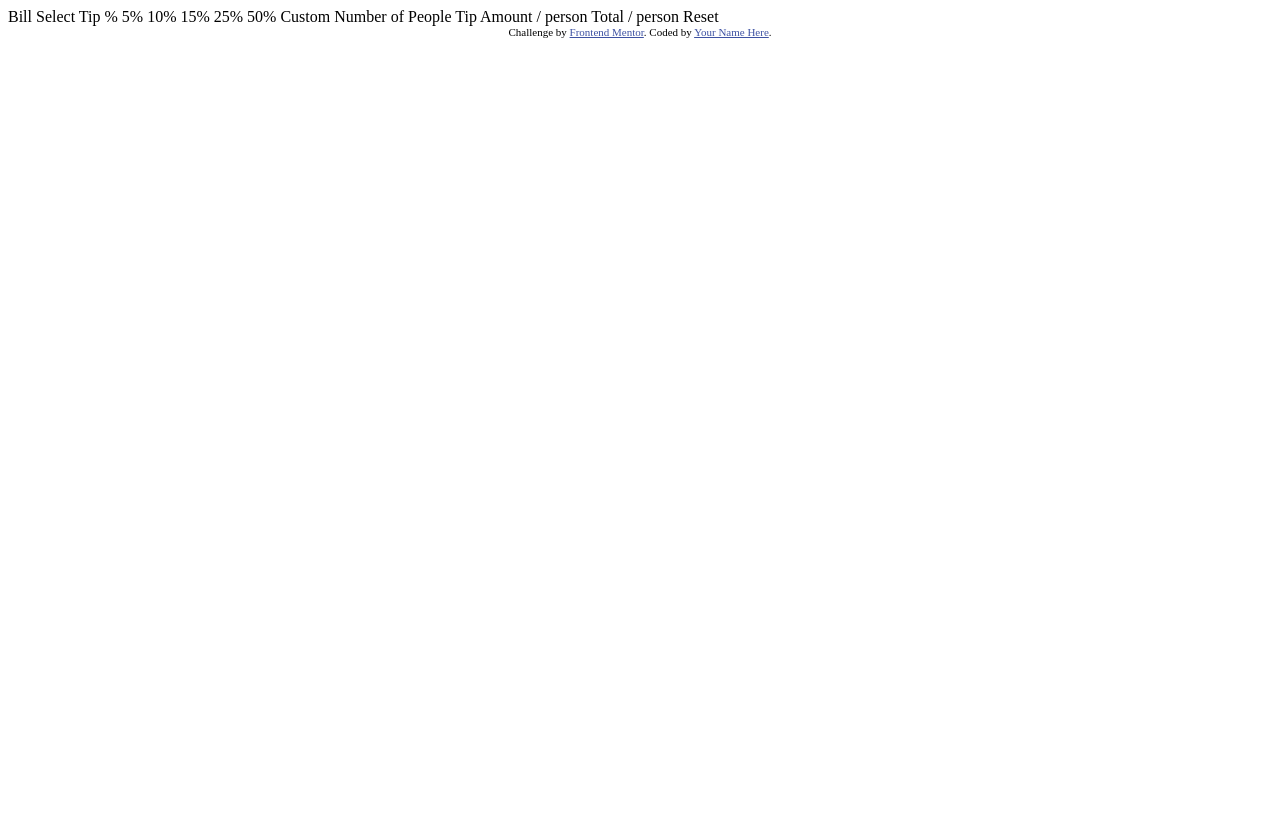
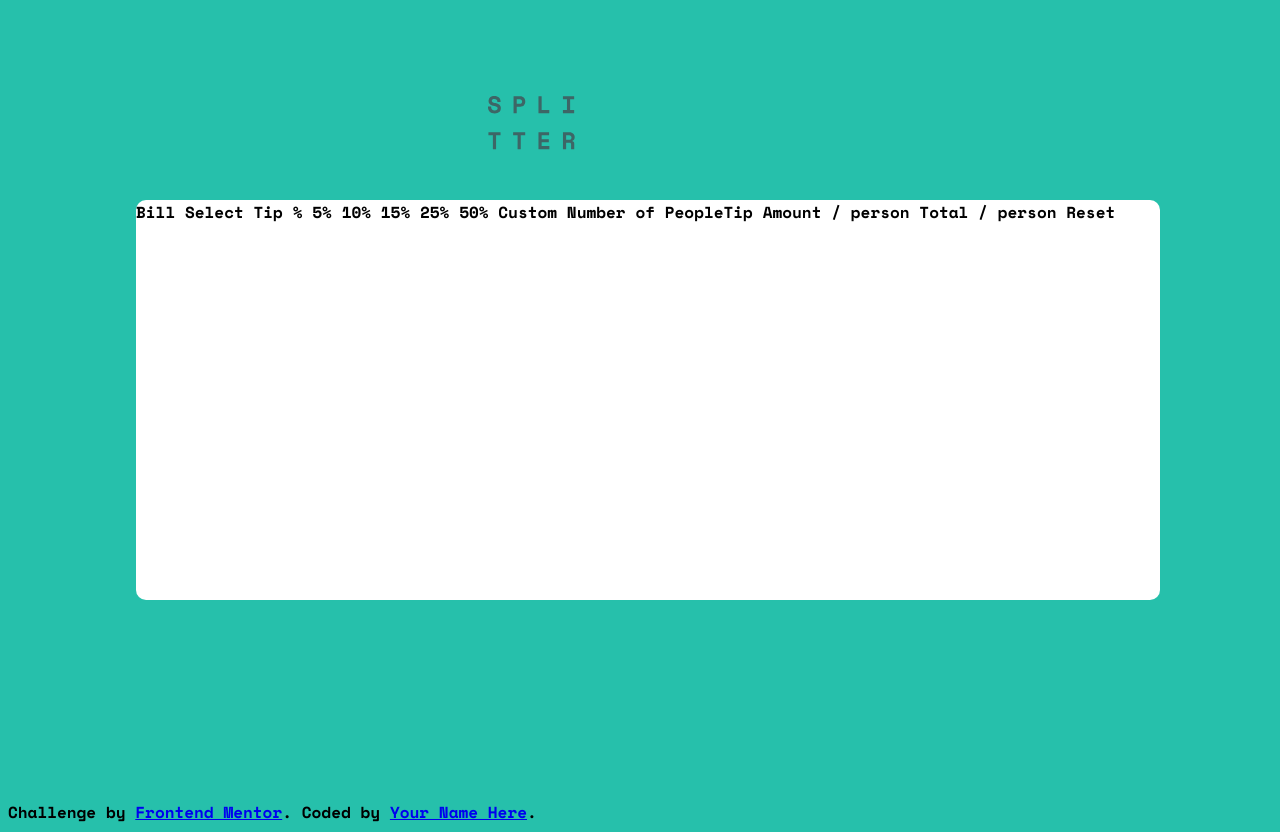
Before and after one commit to Betocosta22/tip-calculator-app-main, a plain HTML site: page index.html in a window 1280 px wide. Before the commit the page ends 800 px from the top, so only its background shows below. Drawn offline with nearby package versions, Linux system fonts and the light colour scheme.

Commit message:
criação do background

```diff
--- a/index.html
+++ b/index.html
@@ -5,17 +5,16 @@
   <meta name="viewport" content="width=device-width, initial-scale=1.0"> <!-- displays site properly based on user's device -->
 
   <link rel="icon" type="image/png" sizes="32x32" href="./images/favicon-32x32.png">
-
+  <link href= "style.css" rel="stylesheet">
   <title>Frontend Mentor | Tip calculator app</title>
 
-  <!-- Feel free to remove these styles or customise in your own stylesheet 👍 -->
-  <style>
-    .attribution { font-size: 11px; text-align: center; }
-    .attribution a { color: hsl(228, 45%, 44%); }
-  </style>
 </head>
 <body>
-
+  <figure>
+    <img src="./images/logo.svg" alt="SPLITTER">
+  </figure>
+  <div class="card">
+    <div>
       Bill
 
       Select Tip %
@@ -28,6 +27,8 @@
 
       Number of People
 
+    </div>
+    <div>
       Tip Amount
       / person
 
@@ -35,7 +36,8 @@
       / person
 
       Reset
-
+    </div>
+  </div>
   <div class="attribution">
     Challenge by <a href="https://www.frontendmentor.io?ref=challenge" target="_blank">Frontend Mentor</a>.
     Coded by <a href="#">Your Name Here</a>.
--- /dev/null
+++ b/style.css
@@ -0,0 +1,31 @@
+@import url('https://fonts.googleapis.com/css2?family=Space+Mono:wght@700&display=swap');
+
+:root {
+/* ---Colors--- */
+/* ---Primary--- */
+--StrongCyan: hsl(172, 67%, 45%);
+/* ---Neutral--- */
+--VeryDarkCyan: hsl(183, 100%, 15%);
+--DarkGrayishCyan: hsl(186, 14%, 43%);
+--GrayishCyan: hsl(184, 14%, 56%);
+--LightGrayishCyan: hsl(185, 41%, 84%);
+--VeryLightGrayishCyan: hsl(189, 41%, 97%);
+--White: hsl(0, 0%, 100%);
+}
+body {
+    background-color: var(--StrongCyan);
+    font-family:     'Space Mono', monospace;
+
+}
+.card {
+    margin: 25vh 10vw;
+    height: 50vh;
+    width: 80vw;
+    display: flex;
+    background-color: var(--White);
+    border-radius: 10px;
+}
+figure {
+    position: absolute;
+    top: 10vh; left: 35vw;
+}
```
Lines whose indentation alone changed are shown as unchanged.
